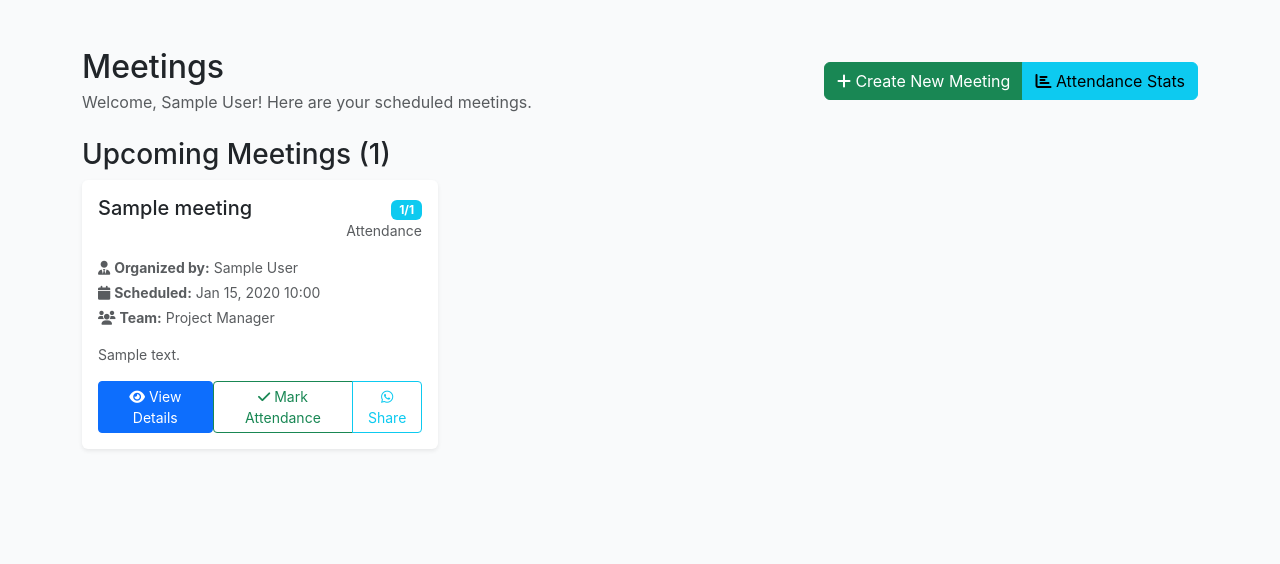
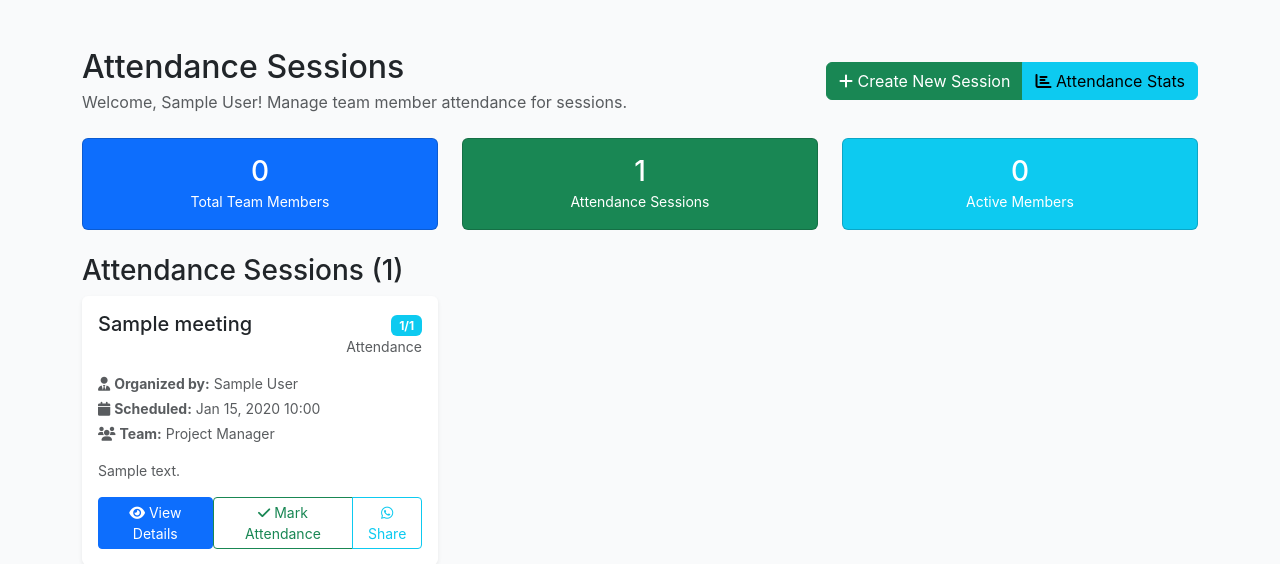
Before and after one commit to farisfarsan/teamtrack, a Django app: page /meetings/ in a window 1280 px wide. Shown: the part 56-620 px from the top of the page. Run offline with Django 5.2, Linux system fonts and the light colour scheme; a user stored in the database is signed in; tables that the repository leaves empty hold one stand-in row (values such as "Sample post").

Commit message:
Transform meetings to attendance-focused sessions
- Remove meeting creation, replace with attendance session creation
- Update meetings page to focus on attendance management
- Add team member overview cards showing total members and sessions
- Modify create form to be attendance session focused
- Update URLs and views for attendance session management
- All team members automatically added to attendance sessions
- Focus on marking attendance rather than meeting management

```diff
--- a/teamtrack/meetings/urls.py
+++ b/teamtrack/meetings/urls.py
@@ -5,7 +5,7 @@ app_name = "meetings"
 
 urlpatterns = [
     path("", views.meeting_list, name="list"),
-    path("create/", views.create_meeting, name="create"),
+    path("create-session/", views.create_attendance_session, name="create"),
     path("<int:pk>/", views.meeting_detail, name="detail"),
     path("<int:pk>/attendance/", views.mark_attendance, name="attendance"),
     path("<int:pk>/manage-attendance/", views.attendance_management, name="manage_attendance"),
--- a/teamtrack/meetings/views.py
+++ b/teamtrack/meetings/views.py
@@ -13,45 +13,45 @@ def meeting_list(request):
         messages.error(request, 'Only Project Managers can access meetings.')
         return redirect('dashboard:home')
 
+    # Get all team members for attendance sessions
+    team_members = User.objects.filter(is_active=True).exclude(team='PROJECT_MANAGER')
+
+    # Get recent meetings for attendance sessions
     meetings = Meeting.objects.all().order_by('-scheduled_at')
-    return render(request, 'meetings/meeting_list.html', {'meetings': meetings})
+
+    context = {
+        'meetings': meetings,
+        'team_members': team_members,
+        'total_members': team_members.count()
+    }
+    return render(request, 'meetings/meeting_list.html', context)
 
 @login_required
-def create_meeting(request):
-    # Only Project Managers can create meetings
+def create_attendance_session(request):
+    """Create a new attendance session for team members"""
     if request.user.team != 'PROJECT_MANAGER':
-        messages.error(request, 'Only Project Managers can create meetings.')
+        messages.error(request, 'Only Project Managers can create attendance sessions.')
         return redirect('meetings:list')
 
     if request.method == 'POST':
-        # Basic meeting creation logic
         title = request.POST.get('title')
         description = request.POST.get('description', '')
         scheduled_at = request.POST.get('scheduled_at')
 
         if title and scheduled_at:
+            # Create a simple meeting for attendance tracking
             meeting = Meeting.objects.create(
                 title=title,
                 description=description,
                 organizer=request.user,
                 scheduled_at=scheduled_at
             )
-            meeting.attendees.add(request.user)
 
-            # Send notifications to all team members
-            from notifications.models import Notification
-            from accounts.models import User
+            # Add all team members as attendees
+            team_members = User.objects.filter(is_active=True).exclude(team='PROJECT_MANAGER')
+            meeting.attendees.set(team_members)
 
-            # Get all team members (excluding the organizer)
-            team_members = User.objects.filter(is_active=True).exclude(id=request.user.id)
-
-            for member in team_members:
-                Notification.objects.create(
-                    recipient=member,
-                    message=f'New meeting scheduled: "{meeting.title}" by {request.user.name} on {meeting.scheduled_at.strftime("%B %d, %Y at %H:%M")}'
-                )
-
-            messages.success(request, f'Meeting created successfully! Notifications sent to {team_members.count()} team members.')
+            messages.success(request, f'Attendance session "{meeting.title}" created for {team_members.count()} team members.')
             return redirect('meetings:detail', pk=meeting.pk)
         else:
             messages.error(request, 'Please fill in all required fields.')
--- a/teamtrack/templates/meetings/meeting_list.html
+++ b/teamtrack/templates/meetings/meeting_list.html
@@ -1,17 +1,17 @@
 {% extends "base.html" %}
-{% block title %}Meetings - TeamTrack{% endblock %}
+{% block title %}Attendance Sessions - TeamTrack{% endblock %}
 {% block content %}
 <div class="row">
     <div class="col-12">
         <div class="d-flex justify-content-between align-items-center mb-4">
             <div>
-                <h2 class="mb-1">Meetings</h2>
-                <p class="text-muted mb-0">Welcome, {{ user.name }}! Here are your scheduled meetings.</p>
+                <h2 class="mb-1">Attendance Sessions</h2>
+                <p class="text-muted mb-0">Welcome, {{ user.name }}! Manage team member attendance for sessions.</p>
             </div>
             {% if user.team == 'PROJECT_MANAGER' %}
             <div class="btn-group">
                 <a href="{% url 'meetings:create' %}" class="btn btn-success">
-                    <i class="fas fa-plus"></i> Create New Meeting
+                    <i class="fas fa-plus"></i> Create New Session
                 </a>
                 <a href="{% url 'meetings:attendance_stats' %}" class="btn btn-info">
                     <i class="fas fa-chart-bar"></i> Attendance Stats
@@ -20,7 +20,35 @@
             {% endif %}
         </div>
 
-        <h3>Upcoming Meetings ({{ meetings.count }})</h3>
+        <!-- Team Overview -->
+        <div class="row mb-4">
+            <div class="col-md-4">
+                <div class="card bg-primary text-white">
+                    <div class="card-body text-center">
+                        <h3 class="mb-0">{{ total_members }}</h3>
+                        <small>Total Team Members</small>
+                    </div>
+                </div>
+            </div>
+            <div class="col-md-4">
+                <div class="card bg-success text-white">
+                    <div class="card-body text-center">
+                        <h3 class="mb-0">{{ meetings.count }}</h3>
+                        <small>Attendance Sessions</small>
+                    </div>
+                </div>
+            </div>
+            <div class="col-md-4">
+                <div class="card bg-info text-white">
+                    <div class="card-body text-center">
+                        <h3 class="mb-0">{{ team_members.count }}</h3>
+                        <small>Active Members</small>
+                    </div>
+                </div>
+            </div>
+        </div>
+
+        <h3>Attendance Sessions ({{ meetings.count }})</h3>
 
         {% if meetings %}
             <div class="row">
@@ -77,13 +105,13 @@
         {% else %}
             <div class="text-center py-5">
                 <div class="mb-4">
-                    <i class="fas fa-calendar fa-3x text-muted"></i>
+                    <i class="fas fa-users fa-3x text-muted"></i>
                 </div>
-                <h4 class="text-muted">No meetings scheduled</h4>
-                <p class="text-muted">You don't have any meetings scheduled at the moment.</p>
+                <h4 class="text-muted">No attendance sessions created</h4>
+                <p class="text-muted">Create your first attendance session to start tracking team member attendance.</p>
                 {% if user.team == 'PROJECT_MANAGER' %}
                 <a href="{% url 'meetings:create' %}" class="btn btn-success">
-                    <i class="fas fa-plus"></i> Create Your First Meeting
+                    <i class="fas fa-plus"></i> Create Your First Session
                 </a>
                 {% endif %}
             </div>
```
Also changed, not shown: teamtrack/templates/meetings/create.html (+13 -8 lines).
